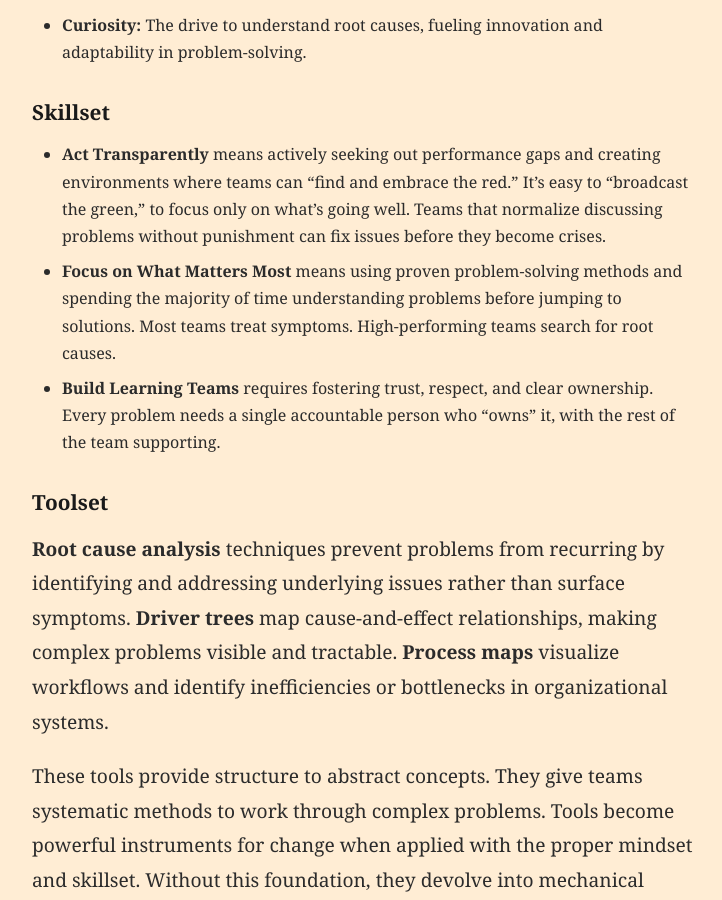
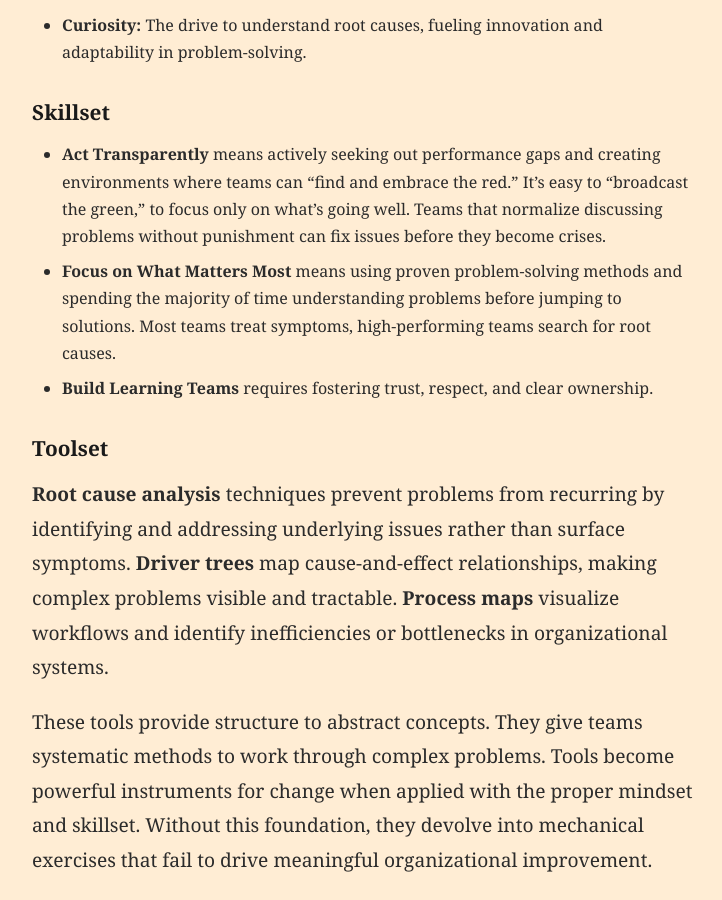
Before and after one commit to zevlo/zevlo.github.io, a Jekyll site: the page built from _posts/2025-09-22-owa.md, in a window 1280 px wide and 900 px high, scrolled down 2688 px. Shown: the whole window, without its empty margins (276-998 px from the left). Built offline with Jekyll 4.4.1, drawn with Linux system fonts in a browser that asks for light colours.

Commit message:
Update 2025-09-22-owa.md

```diff
--- a/_posts/2025-09-22-owa.md
+++ b/_posts/2025-09-22-owa.md
@@ -35,8 +35,8 @@ The framework functions as a pyramid. Mindset forms the base, skillset translate
 ### **Skillset**
 
 - **Act Transparently** means actively seeking out performance gaps and creating environments where teams can "find and embrace the red." It's easy to "broadcast the green," to focus only on what's going well. Teams that normalize discussing problems without punishment can fix issues before they become crises.
-- **Focus on What Matters Most** means using proven problem-solving methods and spending the majority of time understanding problems before jumping to solutions. Most teams treat symptoms. High-performing teams search for root causes.
-- **Build Learning Teams** requires fostering trust, respect, and clear ownership. Every problem needs a single accountable person who "owns" it, with the rest of the team supporting.
+- **Focus on What Matters Most** means using proven problem-solving methods and spending the majority of time understanding problems before jumping to solutions. Most teams treat symptoms, high-performing teams search for root causes.
+- **Build Learning Teams** requires fostering trust, respect, and clear ownership.
 
 ### **Toolset**
 
```
